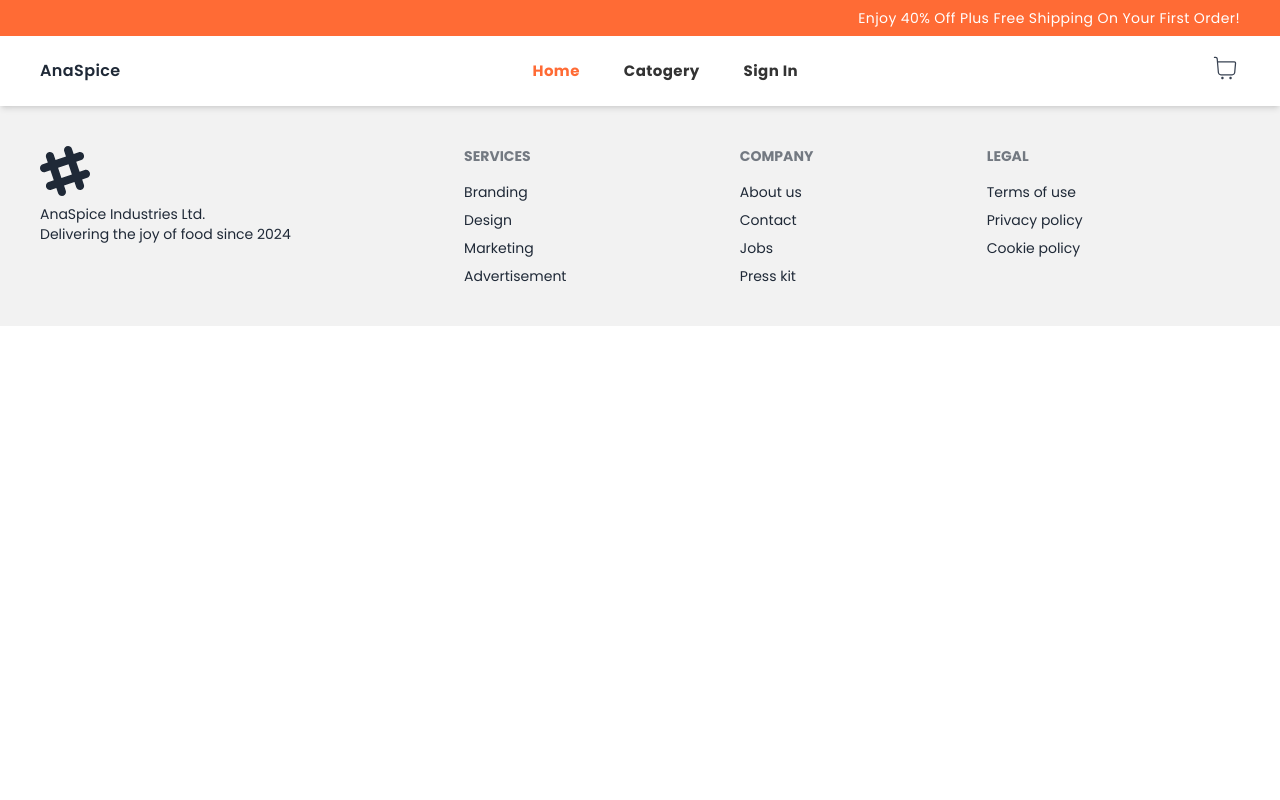
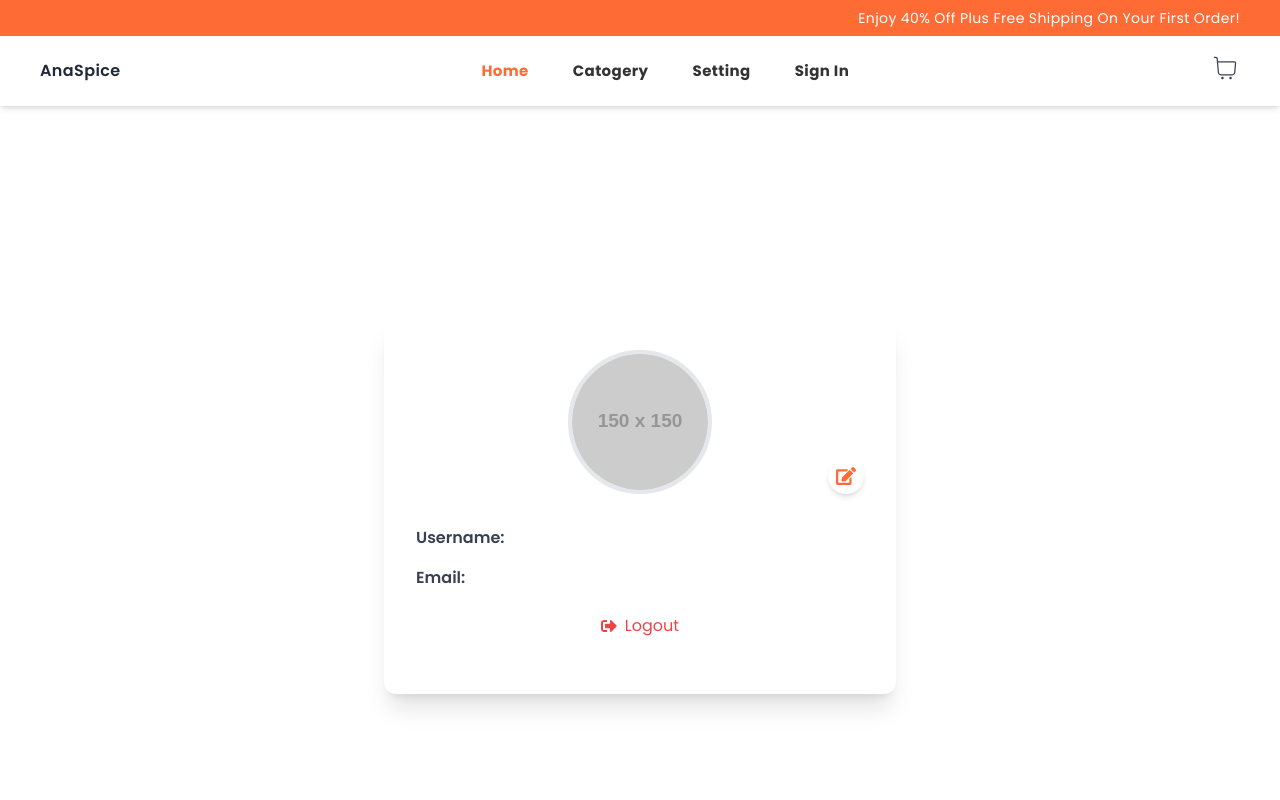
Before and after one commit to mohdanas86/anaspiceFood, a React (Create React App) app: page /profile in a window 1280 px wide. Shown: the top 800 px of the page. Built offline with nearby package versions, Linux system fonts and the light colour scheme.

Commit message:
profile page

```diff
--- a/src/App.js
+++ b/src/App.js
@@ -14,6 +14,7 @@ import NewDish from './Pages/admin/NewDish';
 import DishInfo from './components/DishInfo';
 import Checkout from './Pages/checkout/Checkout';
 import DishList from './Pages/category/DishList';
+import UseProfile from './components/UseProfile';
 
 function App() {
   return (
@@ -31,6 +32,7 @@ function App() {
             <Route path="/newdish" element={<NewDish />} />
             <Route path="/dishes/:id" element={<DishInfo />} />
             <Route path="/catogery" element={<DishList />} />
+            <Route path="/profile" element={<UseProfile />} />
           </Routes>
           <Footer />
         </CartProvider>
--- a/src/Pages/SignIn.js
+++ b/src/Pages/SignIn.js
@@ -25,7 +25,7 @@ const SignIn = () => {
     try {
       const url = `${process.env.REACT_APP_BACKEND_URL}/api/login`;
       const response = await axios.post(url, formData);
-      console.log(response.data.token);
+      // console.log(response.data.token);
       const auth_token = await response.data.token;
       setServerToken(auth_token);
 
--- a/src/components/Header.js
+++ b/src/components/Header.js
@@ -118,6 +118,14 @@ const Header = () => {
                   Catogery
                 </Link>
               </li>
+              <li className="max-lg:border-b max-lg:py-3 px-3">
+                <Link
+                  to="/profile"
+                  className="hover:text-[--primary-color] text-[#333] block font-bold text-[15px]"
+                >
+                  Setting
+                </Link>
+              </li>
 
               <li className="max-lg:border-b max-lg:py-3 px-3">
                 {isLoggedIn ? (
@@ -236,7 +244,15 @@ const Header = () => {
                     Category
                   </Link>
                 </li>
-              </ul>
+                <li onClick={toggleMenu}>
+                  <Link
+                    to="/profile"
+                    className="text-lg font-semibold text-gray-800 hover:text-[--primary-color]"
+                  >
+                    Setting
+                  </Link>
+                </li>
+                  </ul>
 
               {/* Cart Icon */}
               <div className="flex w-full justify-between items-center">
--- /dev/null
+++ b/src/components/UseProfile.jsx
@@ -0,0 +1,153 @@
+import React, { useState, useEffect } from "react";
+import axios from "axios";
+import { FaEdit, FaSignOutAlt } from "react-icons/fa";
+import { useMyContext } from "../context/useContext";
+
+const ProfilePage = () => {
+  const { logoutUser } = useMyContext();
+  // Get user from localStorage or context
+  const [user, setUser] = useState(JSON.parse(localStorage.getItem("user")));
+  const [isEditing, setIsEditing] = useState(false);
+  const [formData, setFormData] = useState({
+    username: user?.username || "",
+    email: user?.email || "",
+  });
+
+  const [error, setError] = useState("");
+
+  // Handle form field changes
+  const handleChange = (e) => {
+    const { name, value } = e.target;
+    setFormData((prev) => ({
+      ...prev,
+      [name]: value,
+    }));
+  };
+
+  // Toggle the edit form
+  const toggleEdit = () => {
+    setIsEditing((prev) => !prev);
+  };
+
+  // Handle Save and send PATCH request to update user
+  const handleSave = async () => {
+    try {
+      const token = localStorage.getItem("token");
+      const { username, email } = formData; // Destructure formData here
+      const userId = user._id; // Get the userId from the state
+
+      const response = await axios.patch(
+        `${process.env.REACT_APP_BACKEND_URL}/api/update-profile`,
+        { username, email, userId }, // Send individual fields
+        {
+          headers: {
+            Authorization: `Bearer ${token}`, // Add token to the headers for authentication
+          },
+        }
+      );
+
+      // If the request is successful, update localStorage and user state
+      localStorage.setItem("user", JSON.stringify(response.data.data));
+      setUser(response.data.data);
+      console.log(response.data);
+      setIsEditing(false); // Close the edit form
+    } catch (err) {
+      console.log(err);
+      setError("Failed to update profile");
+    }
+  };
+
+  return (
+    <div className="min-h-screen flex  items-start lg:items-center justify-center">
+      <div className="bg-white lg:rounded-xl lg:shadow-xl w-full max-w-lg p-8">
+        {/* Profile Header */}
+        <div className="text-center mb-8">
+          <div className="relative">
+            <img
+              src={user?.profilePic || "https://via.placeholder.com/150"}
+              alt="User Profile"
+              className="w-36 h-36 rounded-full mx-auto border-4 border-gradient-to-r from-blue-500 to-teal-500"
+            />
+            <div className="absolute bottom-0 right-0 p-2 bg-white rounded-full shadow-md">
+              <FaEdit
+                onClick={toggleEdit}
+                className="text-[--primary-color] text-xl cursor-pointer hover:text-[--secondary-color]"
+              />
+            </div>
+          </div>
+          <h2 className="text-3xl font-semibold text-gray-800 mt-4">
+            {user?.username}
+          </h2>
+          <p className="text-gray-600 mt-2">{user?.email}</p>
+        </div>
+
+        {/* Editable Info or View */}
+        <div className="mb-6">
+          {isEditing ? (
+            <div>
+              {/* Editable Form */}
+              <div className="mb-4">
+                <label className="block text-gray-700 font-semibold mb-2">
+                  Username
+                </label>
+                <input
+                  type="text"
+                  name="username"
+                  value={formData.username}
+                  onChange={handleChange}
+                  className="w-full p-4 border border-gray-300 rounded-lg outline-none transition duration-200"
+                />
+              </div>
+
+              <div className="mb-6">
+                <label className="block text-gray-700 font-semibold mb-2">
+                  Email
+                </label>
+                <input
+                  type="email"
+                  name="email"
+                  value={formData.email}
+                  onChange={handleChange}
+                  className="w-full p-4 border border-gray-300 rounded-lg outline-none transition duration-200"
+                />
+              </div>
+
+              <button
+                onClick={handleSave}
+                className="w-full py-3 bg-[--primary-color] text-white rounded-lg hover:bg-gradient-to-l hover:bg-[--secondary-color] transition duration-300"
+              >
+                Save Changes
+              </button>
+            </div>
+          ) : (
+            <div>
+              {/* View Info */}
+              <div className="mb-4">
+                <p className="text-gray-700 font-semibold">Username:</p>
+                <p className="text-gray-800">{user?.username}</p>
+              </div>
+
+              <div className="mb-6">
+                <p className="text-gray-700 font-semibold">Email:</p>
+                <p className="text-gray-800">{user?.email}</p>
+              </div>
+
+              <div className="flex justify-center">
+                <button
+                  onClick={() => logoutUser()} // Replace with actual logout functionality
+                  className="flex items-center text-red-500 hover:text-red-700 transition duration-200"
+                >
+                  <FaSignOutAlt className="mr-2" /> Logout
+                </button>
+              </div>
+            </div>
+          )}
+        </div>
+
+        {error && <div className="text-red-500 text-center mt-4">{error}</div>}
+      </div>
+    </div>
+  );
+};
+
+export default ProfilePage;
--- a/src/context/useContext.js
+++ b/src/context/useContext.js
@@ -1,8 +1,10 @@
 import { createContext, useContext, useState, useEffect, useCallback } from "react";
+import { useNavigate } from "react-router-dom";
 
 const MyContext = createContext();
 
 export const MyProvider = ({ children }) => {
+  const Navigate = useNavigate();
   const [menu, setMenu] = useState(true);
   const [visibleCount, setVisibleCount] = useState(6);
   const [user, setUser] = useState(localStorage.getItem('user'));
@@ -58,6 +60,7 @@ export const MyProvider = ({ children }) => {
     localStorage.removeItem("cartItems");
     setLogin(false);
     setUser('');
+    Navigate("/signin")
   }
 
   const handleShowMore = () => {
```
Also changed, not shown: src/Pages/SignUp.js (+32 -47 lines), 2 other files (tests, documents, lock files or other folders).
